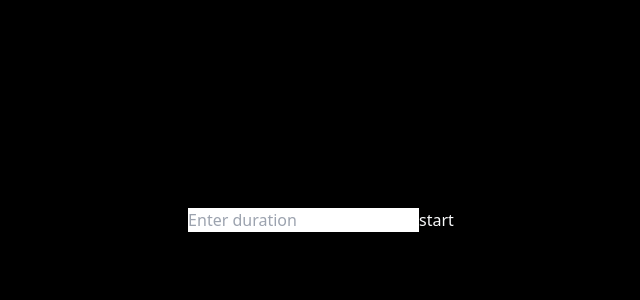
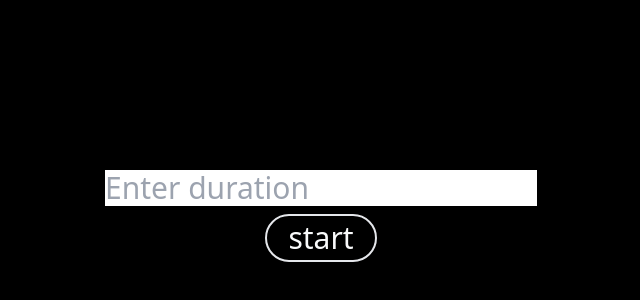
Before and after one commit to iamharshdabas/stopwatch, a React (Vite) app: page / in a window 1280 px wide. Shown: the part 180-480 px from the top of the page, without its empty margins (319-959 px from the left). Built offline with nearby package versions, Linux system fonts and the light colour scheme.

Commit message:
ADD: Form css

```diff
--- a/src/Form.jsx
+++ b/src/Form.jsx
@@ -12,8 +12,9 @@ const Form = (props) => {
   }
 
   return (
+    <div className='text-3xl text-center'>
+      <form onSubmit={handleSubmit}>
         <div>
-      <form onSubmit={handleSubmit}>
           <label htmlFor='durationInput'></label>
           <input
             type='number'
@@ -22,7 +23,15 @@ const Form = (props) => {
             value={number}
             onChange={(event) => setNumber(event.target.value)}
           />
-        <button type='submit'>start</button>
+        </div>
+        <div>
+          <button
+            className='my-2 py-1 rounded-full border-2 w-28 hover:border-violet-500'
+            type='submit'
+          >
+            start
+          </button>
+        </div>
       </form>
     </div>
   )
```
Lines whose indentation alone changed are shown as unchanged.
